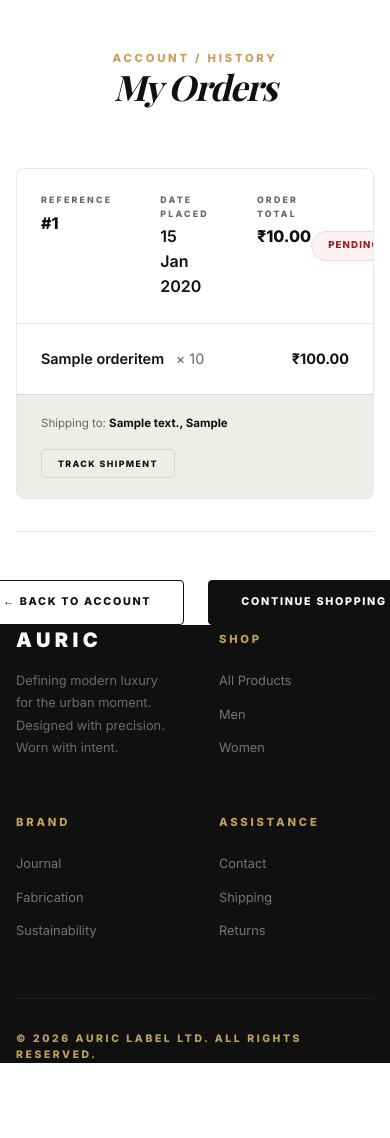
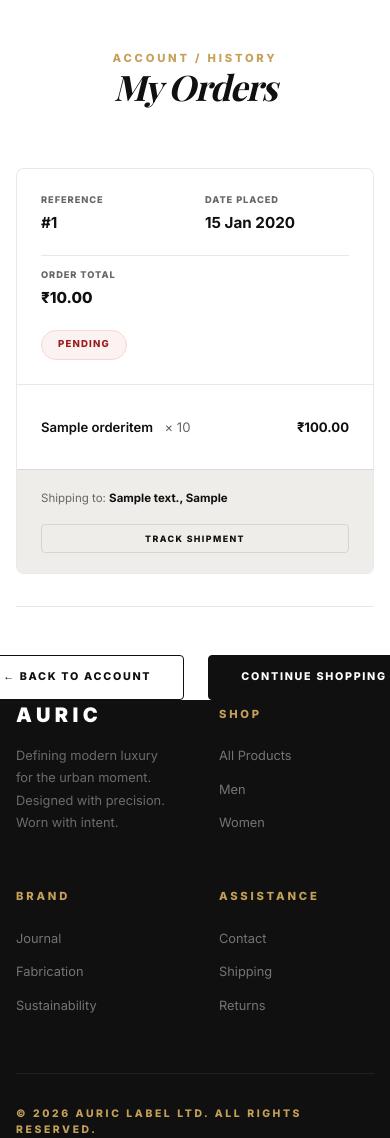
Before and after one commit to arjunbabu9656/auric-ecommerce, a Django app: page /accounts/orders/ in a window 390 px wide; the page is wider, and only the part inside the window is pictured. Shown: the part 56-1194 px from the top of that part. Before the commit the page ends 1119 px from the top of that part, so only its background shows below. Run offline with Django 5.2, Linux system fonts and the light colour scheme; a user stored in the database is signed in; tables that the repository leaves empty hold one stand-in row (values such as "Sample post"); some web fonts are replaced.

Commit message:
UI: Optimized Order History for mobile 360px-480px

```diff
--- a/static/css/styles.css
+++ b/static/css/styles.css
@@ -1398,6 +1398,93 @@
 .order-item-row {
   display: flex;
   justify-content: space-between;
+  font-size: 0.82rem;
+  padding: 0.5rem 0;
+  border-bottom: 1px dashed var(--border);
+}
+.order-item-row:last-child { border-bottom: none; }
+
+.order-history__meta {
+  display: grid;
+  grid-template-columns: repeat(3, 1fr);
+  gap: 2.5rem;
+  flex: 1;
+}
+
+.order-history__meta .meta-item {
+  display: flex;
+  flex-direction: column;
+  gap: 0.25rem;
+}
+
+.order-history__meta .text-meta {
+  font-size: 0.58rem;
+  color: var(--muted);
+  text-transform: uppercase;
+  letter-spacing: 0.1em;
+  font-weight: 800;
+}
+
+.order-history__meta .meta-value {
+  font-size: 0.95rem;
+  font-weight: 700;
+  color: var(--dark);
+}
+
+.order-history__meta .total-value {
+  font-weight: 800;
+}
+
+.order-history__footer {
+  padding: 1.25rem 2rem;
+  background: var(--offwhite);
+  border-top: 1px solid var(--border);
+  display: flex;
+  justify-content: space-between;
+  align-items: center;
+  gap: 1.5rem;
+}
+
+/* ════════════════════════════════════
+   RESPONSIVE: MOBILE (360px - 480px)
+   Site-wide App Excellence
+   ════════════════════════════════════ */
+@media (max-width: 480px) {
+  .order-history__header {
+    flex-direction: column;
+    align-items: flex-start;
+    padding: 1.5rem;
+    gap: 1.25rem;
+  }
+
+  .order-history__meta {
+    grid-template-columns: 1fr 1fr;
+    gap: 1.25rem;
+    width: 100%;
+  }
+
+  .order-history__meta .meta-item:last-child {
+    grid-column: span 2;
+    padding-top: 0.75rem;
+    border-top: 1px solid var(--border);
+  }
+
+  .order-history__items {
+    padding: 1.5rem;
+  }
+
+  .order-history__footer {
+    flex-direction: column;
+    align-items: flex-start;
+    padding: 1.5rem;
+    gap: 1.25rem;
+  }
+
+  .order-history__footer .btn {
+    width: 100%;
+    text-align: center;
+  }
+}
   align-items: center;
   font-size: 0.9rem;
   color: var(--dark);
--- a/templates/store/order_history.html
+++ b/templates/store/order_history.html
@@ -15,18 +15,18 @@
             <div class="order-history__card">
                 <!-- Card Header -->
                 <div class="order-history__header">
-                    <div style="display: grid; grid-template-columns: repeat(3, 1fr); gap: 3rem; flex: 1;">
-                        <div>
-                            <span class="text-meta" style="font-size: 0.55rem; color: var(--muted); display: block; margin-bottom: 0.25rem;">Reference</span>
-                            <span style="font-weight: 800; font-size: 1rem;">#{{ order.pk }}</span>
+                    <div class="order-history__meta">
+                        <div class="meta-item">
+                            <span class="text-meta">Reference</span>
+                            <span class="meta-value">#{{ order.pk }}</span>
                         </div>
-                        <div>
-                            <span class="text-meta" style="font-size: 0.55rem; color: var(--muted); display: block; margin-bottom: 0.25rem;">Date Placed</span>
-                            <span style="font-weight: 600;">{{ order.created_at|date:"d M Y" }}</span>
+                        <div class="meta-item">
+                            <span class="text-meta">Date Placed</span>
+                            <span class="meta-value">{{ order.created_at|date:"d M Y" }}</span>
                         </div>
-                        <div>
-                            <span class="text-meta" style="font-size: 0.55rem; color: var(--muted); display: block; margin-bottom: 0.25rem;">Order Total</span>
-                            <span style="font-weight: 800;">₹{{ order.total_amount }}</span>
+                        <div class="meta-item">
+                            <span class="text-meta">Order Total</span>
+                            <span class="meta-value total-value">₹{{ order.total_amount }}</span>
                         </div>
                     </div>
                     <span class="badge badge--{{ order.status }}">{{ order.get_status_display }}</span>
```
